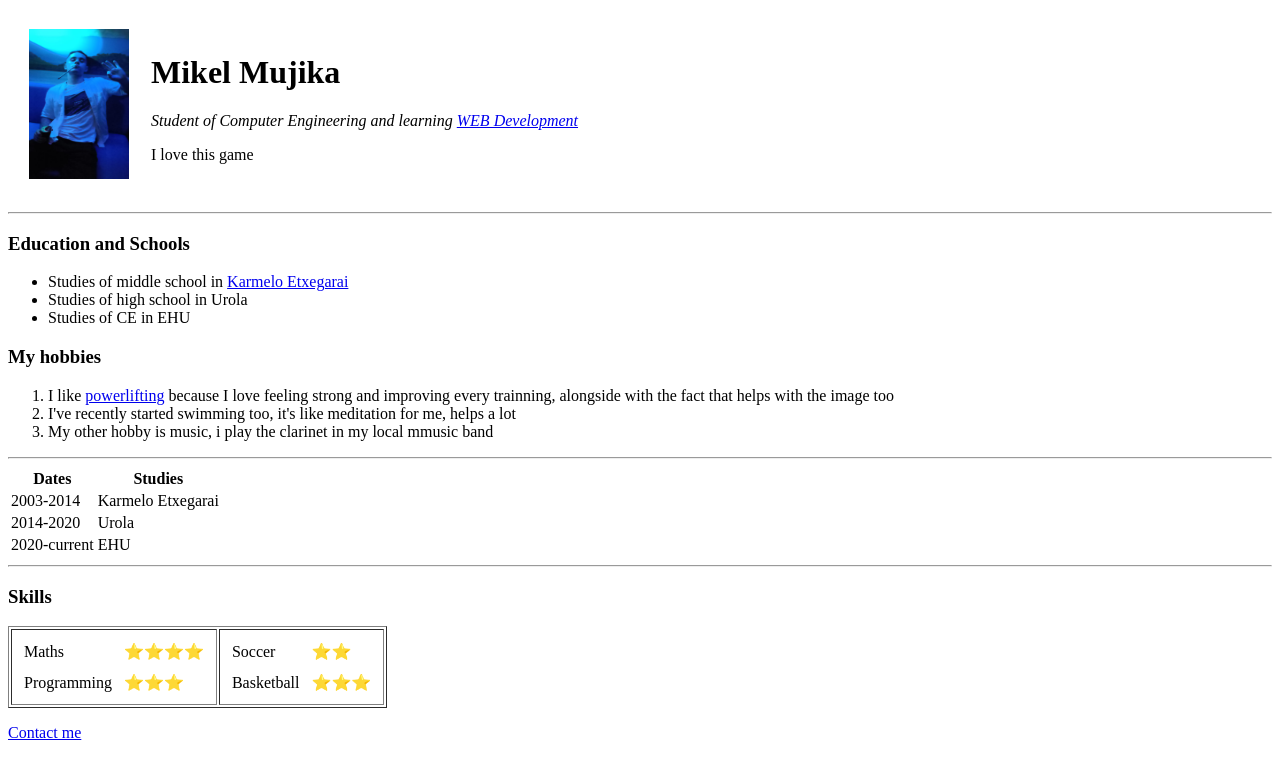
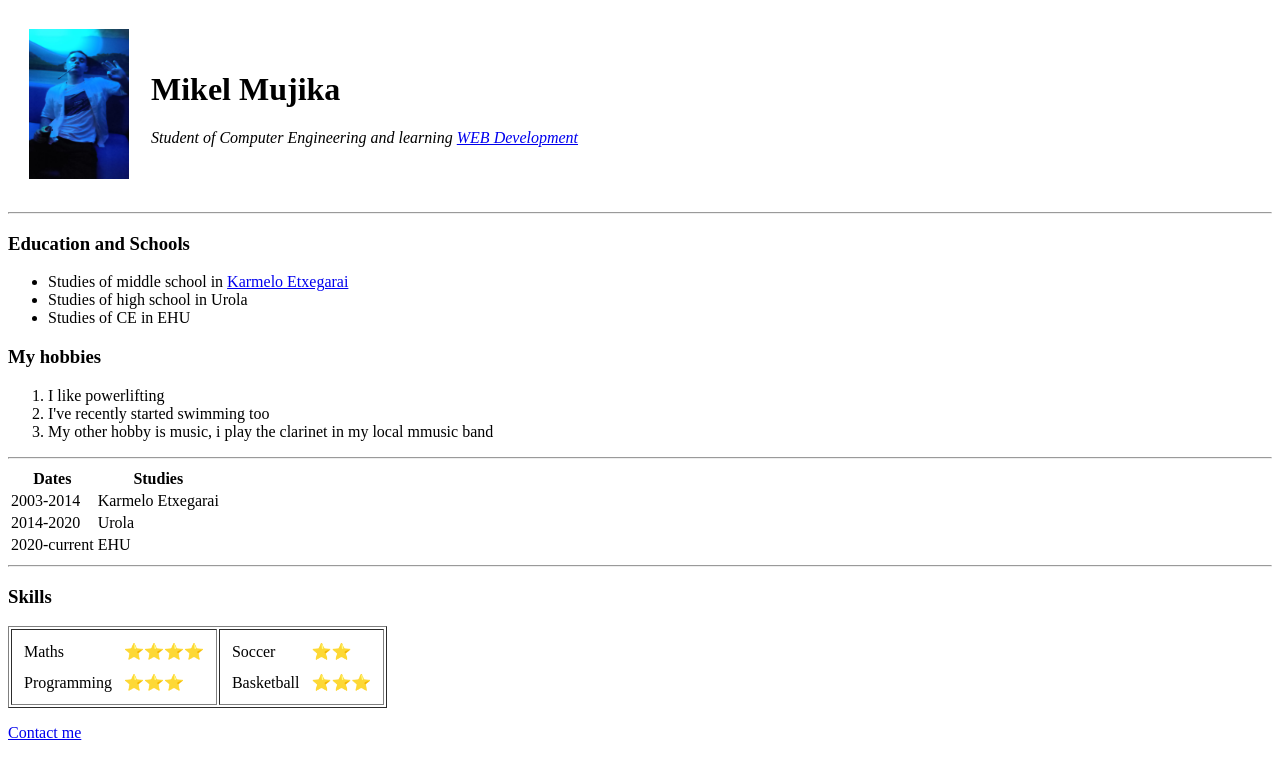
Before and after one commit to mujudev/cv, a plain HTML site: page index.html in a window 1280 px wide. Drawn offline with Linux system fonts and the light colour scheme.

Commit message:
Add files via upload

```diff
--- a/index.html
+++ b/index.html
@@ -3,7 +3,7 @@
 
 <head>
   <meta charset="utf-8">
-  <title>😀Muju's personal page</title>
+  <title>Muju's personal page</title>
 </head>
 
 <body>
@@ -13,7 +13,7 @@
         <td><img src="images/mujufacha.jpg" alt="Mikel's profile picture" height="150" width="100"></td>
         <td><h1>Mikel Mujika</h1>
         <p><em>Student of Computer Engineering and learning <a href="https://www.udemy.com/">WEB Development</a></em></p>
-        <p>I love this game</p></td>
+        </td>
       </tr>
     </body>
   </table>
@@ -26,8 +26,8 @@
   </ul>
   <h3>My hobbies</h3>
   <ol>
-    <li>I like <a href="powerlifting.html">powerlifting</a> because I love feeling strong and improving every trainning, alongside with the fact that helps with the image too</li>
-    <li>I've recently started swimming too, it's like meditation for me, helps a lot</li>
+    <li>I like powerlifting</li>
+    <li>I've recently started swimming too</li>
     <li>My other hobby is music, i play the clarinet in my local mmusic band</li>
   </ol>
   <hr>
```
